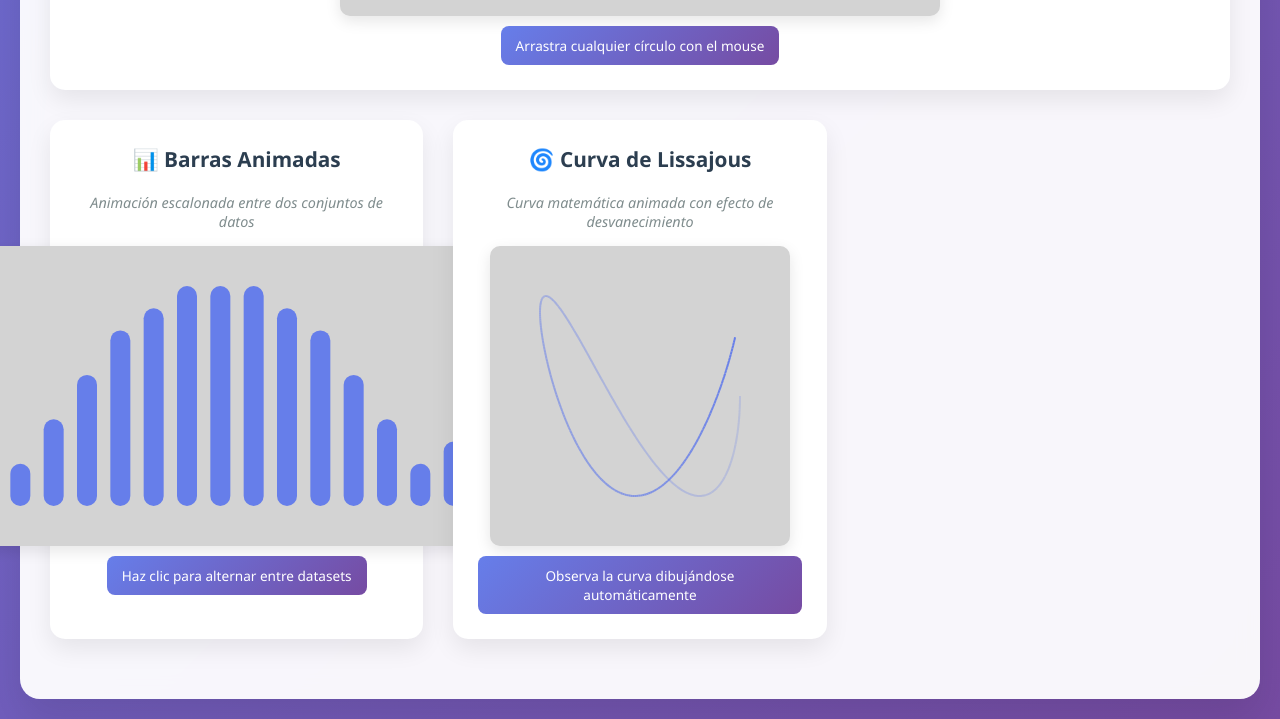
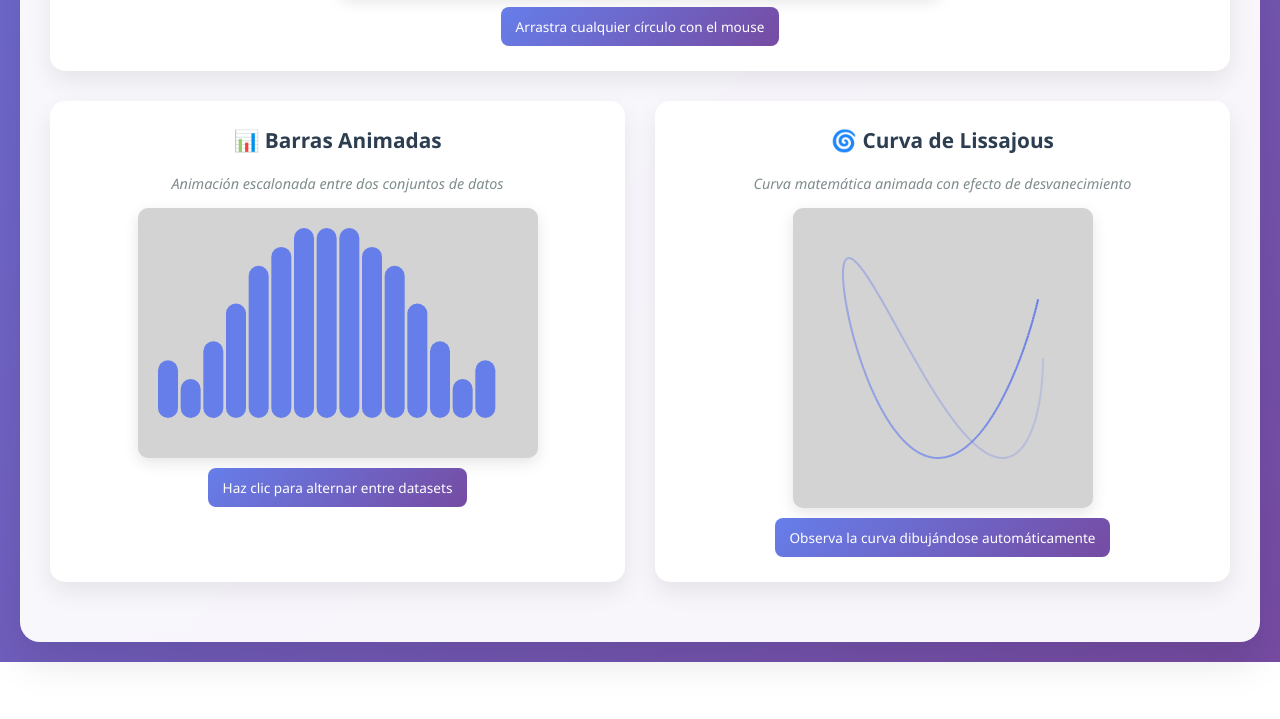
Before and after one commit to valinyourarea/primerinformed3, a plain HTML site: page index.html in a window 1280 px wide. Shown: the part 1543-2262 px from the top of the page. After the commit the page ends 2205 px from the top, so only its background shows below. Drawn offline with nearby package versions, Linux system fonts and the light colour scheme.

Commit message:
Update index.html

```diff
--- a/index.html
+++ b/index.html
@@ -47,7 +47,7 @@
 
         .charts-grid {
             display: grid;
-            grid-template-columns: repeat(auto-fit, minmax(350px, 1fr));
+            grid-template-columns: repeat(2, 1fr);
             gap: 30px;
             margin-bottom: 30px;
         }
@@ -87,7 +87,7 @@
             grid-column: 1 / -1;
         }
 
-        .half-width {
+        .single-column {
             grid-column: span 1;
         }
 
@@ -143,7 +143,7 @@
 
         <div class="charts-grid">
             <!-- Visualización 1: Coordenadas del Mouse -->
-            <div class="chart-container">
+            <div class="chart-container single-column">
                 <div class="chart-title">🎯 Coordenadas del Mouse</div>
                 <div class="chart-description">Mueve el cursor sobre el área para ver las coordenadas en tiempo real</div>
                 <svg id="coords" width="300" height="300" style="background:lightgrey; cursor:crosshair;"></svg>
@@ -180,15 +180,15 @@
             </div>
 
             <!-- Visualización 4: Animación Staggered -->
-            <div class="chart-container">
+            <div class="chart-container single-column">
                 <div class="chart-title">📊 Barras Animadas</div>
                 <div class="chart-description">Animación escalonada entre dos conjuntos de datos</div>
-                <svg id="stagger" width="600" height="300" style="background:lightgrey; cursor:pointer;"></svg>
+                <svg id="stagger" width="400" height="250" style="background:lightgrey; cursor:pointer;"></svg>
                 <div class="instruction">Haz clic para alternar entre datasets</div>
             </div>
 
             <!-- Visualización 5: Curva de Lissajous -->
-            <div class="chart-container">
+            <div class="chart-container single-column">
                 <div class="chart-title">🌀 Curva de Lissajous</div>
                 <div class="chart-description">Curva matemática animada con efecto de desvanecimiento</div>
                 <svg id="lissajous" width="300" height="300" style="background:lightgrey;"></svg>
@@ -309,8 +309,8 @@
             const mx = d3.max([...ds1, ...ds2]);
 
             const svg = d3.select("#stagger");
-            const scX = d3.scaleLinear().domain([0, n]).range([50, 550]);
-            const scY = d3.scaleLinear().domain([0, mx]).range([250, 50]);
+            const scX = d3.scaleLinear().domain([0, n]).range([30, 370]);
+            const scY = d3.scaleLinear().domain([0, mx]).range([200, 30]);
 
             svg.selectAll("line")
                 .data(ds1)
```
